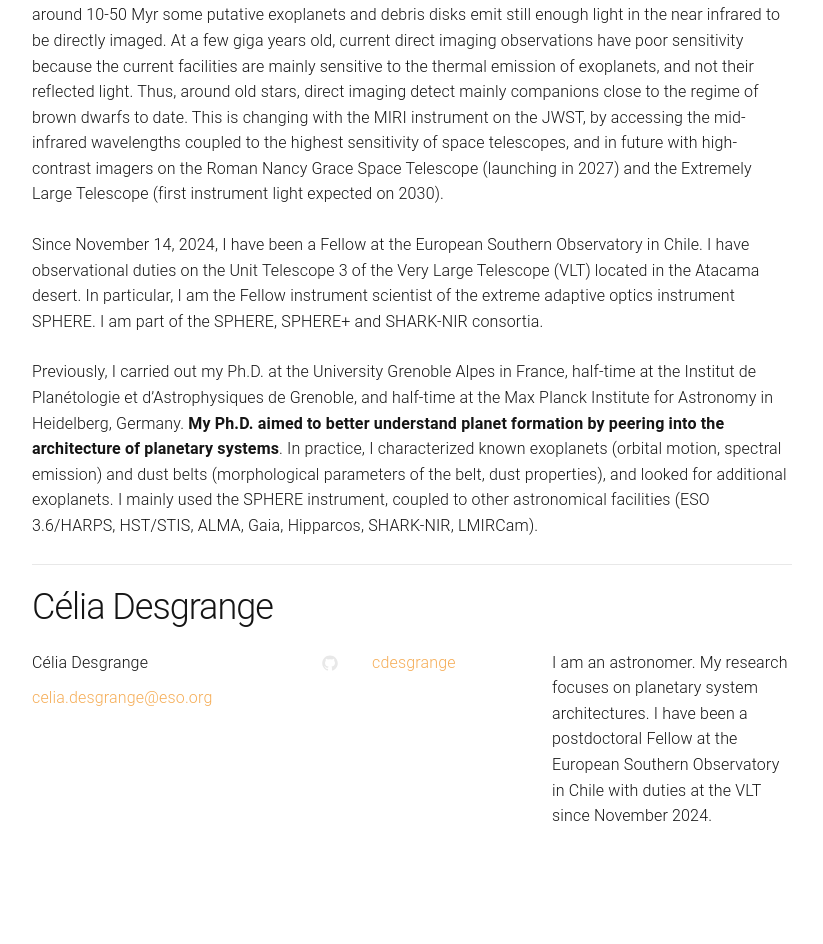
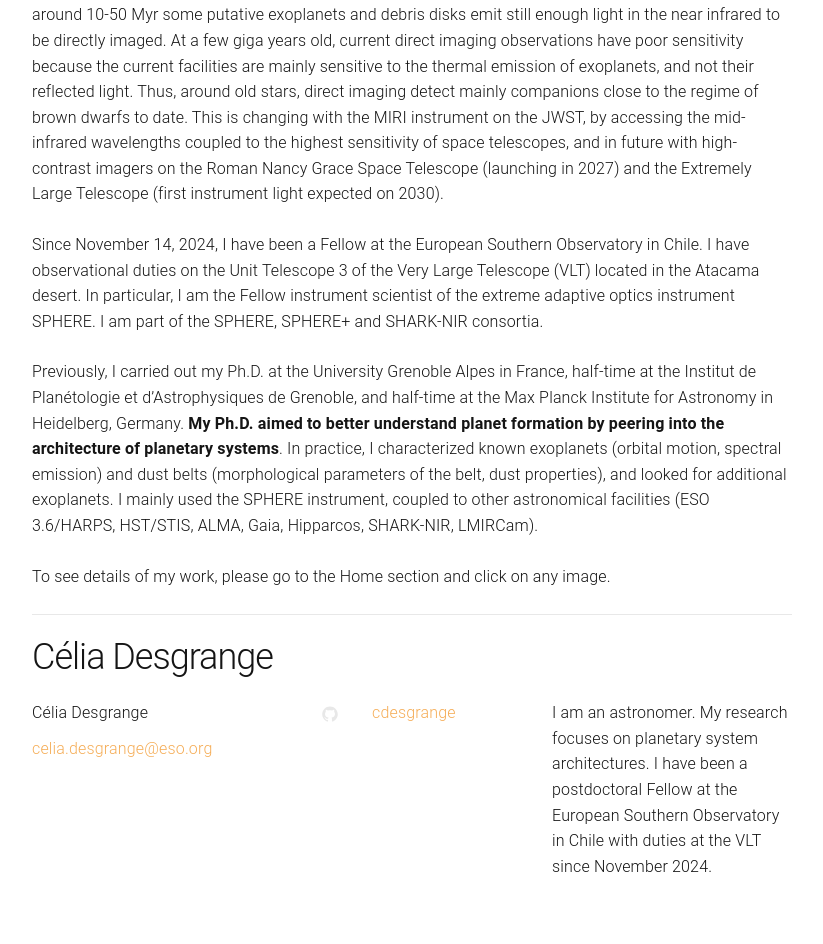
Before and after one commit to cdesgrange/cdesgrange.github.io, a Jekyll site: the page built from research.md, in a window 1280 px wide. Shown: the part 770-1714 px from the top of the page, without its empty margins (228-1051 px from the left). Built offline with Jekyll 4.4.1, drawn with Linux system fonts in a browser that asks for light colours; before the commit the page ends 1664 px from its top, so only the background shows below that.

Commit message:
Update research.md

```diff
--- a/research.md
+++ b/research.md
@@ -19,3 +19,5 @@ I have been working on young (a few million years old) to mature  (> 1 Gyr) plan
 Since November 14, 2024, I have been a Fellow at the European Southern Observatory in Chile. I have observational duties on the Unit Telescope 3 of the Very Large Telescope (VLT) located in the Atacama desert. In particular, I am the Fellow instrument scientist of the extreme adaptive optics instrument SPHERE. I am part of the SPHERE, SPHERE+ and SHARK-NIR consortia.
 
 Previously, I carried out my Ph.D. at the University Grenoble Alpes in France, half-time at the Institut de Planétologie et d'Astrophysiques de Grenoble, and half-time at the Max Planck Institute for Astronomy in Heidelberg, Germany. <b>My Ph.D. aimed to better understand planet formation by peering into the architecture of planetary systems</b>. In practice, I characterized known exoplanets (orbital motion, spectral emission) and dust belts (morphological parameters of the belt, dust properties), and looked for additional exoplanets. I mainly used the SPHERE instrument, coupled to other astronomical facilities (ESO 3.6/HARPS, HST/STIS, ALMA, Gaia, Hipparcos, SHARK-NIR, LMIRCam).
+
+To see details of my work, please go to the Home section and click on any image.
```
